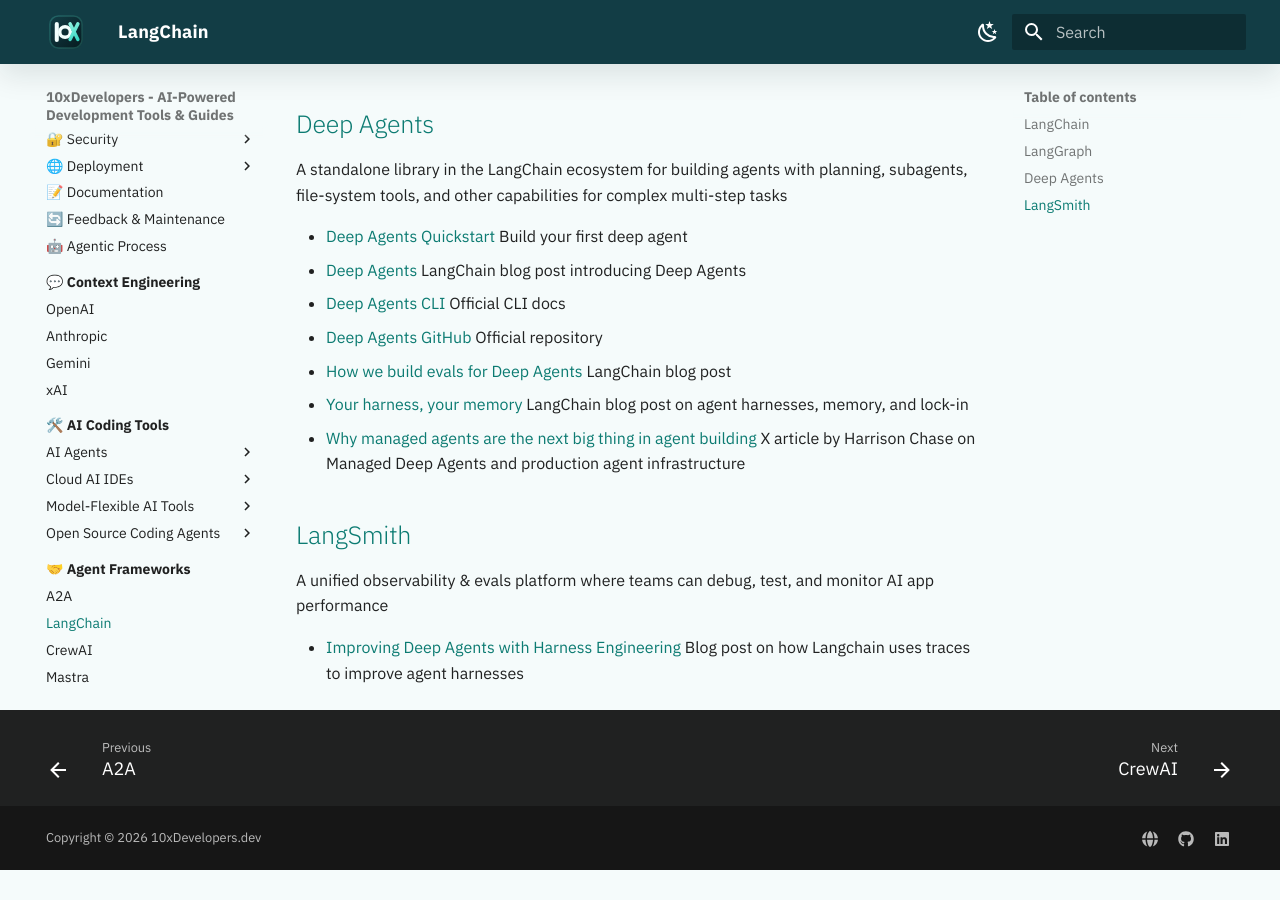
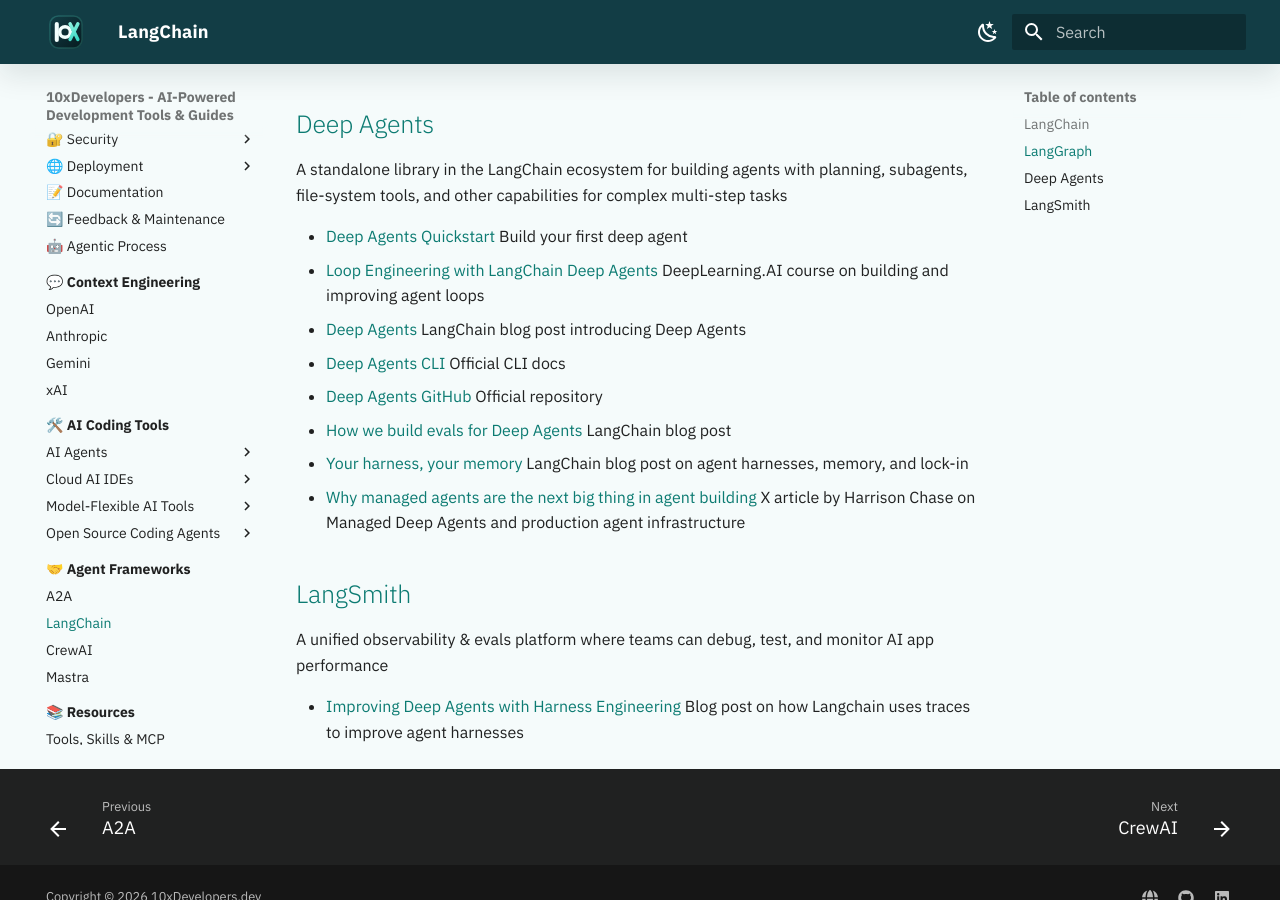
Before and after one commit to shlomoc/10xdev, an MkDocs documentation site: the page built from docs/agent-frameworks/langchain.md, in a window 1280 px wide and 900 px high, scrolled down 1561 px. Built offline with MkDocs 1.6.1 and Material for MkDocs 9.7.7, drawn with Linux system fonts in a browser that asks for light colours; before the commit the page ends 2431 px from its top, so only the background shows below that.

Commit message:
docs: add DeepLearning.AI course on loop engineering and Herdr tool to resources

```diff
--- a/docs/agent-frameworks/langchain.md
+++ b/docs/agent-frameworks/langchain.md
@@ -37,6 +37,7 @@ An open source AI agent framework designed to build, deploy and manage complex g
 A standalone library in the LangChain ecosystem for building agents with planning, subagents, file-system tools, and other capabilities for complex multi-step tasks
 
 - [Deep Agents Quickstart](https://docs.langchain.com/oss/python/deepagents/quickstart) Build your first deep agent
+- [Loop Engineering with LangChain Deep Agents](https://learn.deeplearning.ai/courses/loop-engineering-with-langchain-deep-agents/lesson/k292hz/introduction) DeepLearning.AI course on building and improving agent loops
 - [Deep Agents](https://blog.langchain.com/deep-agents/) LangChain blog post introducing Deep Agents
 - [Deep Agents CLI](https://docs.langchain.com/oss/python/deepagents/cli) Official CLI docs
 - [Deep Agents GitHub](https://github.com/langchain-ai/deepagents) Official repository
```
Also changed, not shown: docs/resources/tools/index.md (+1 -0 lines).
